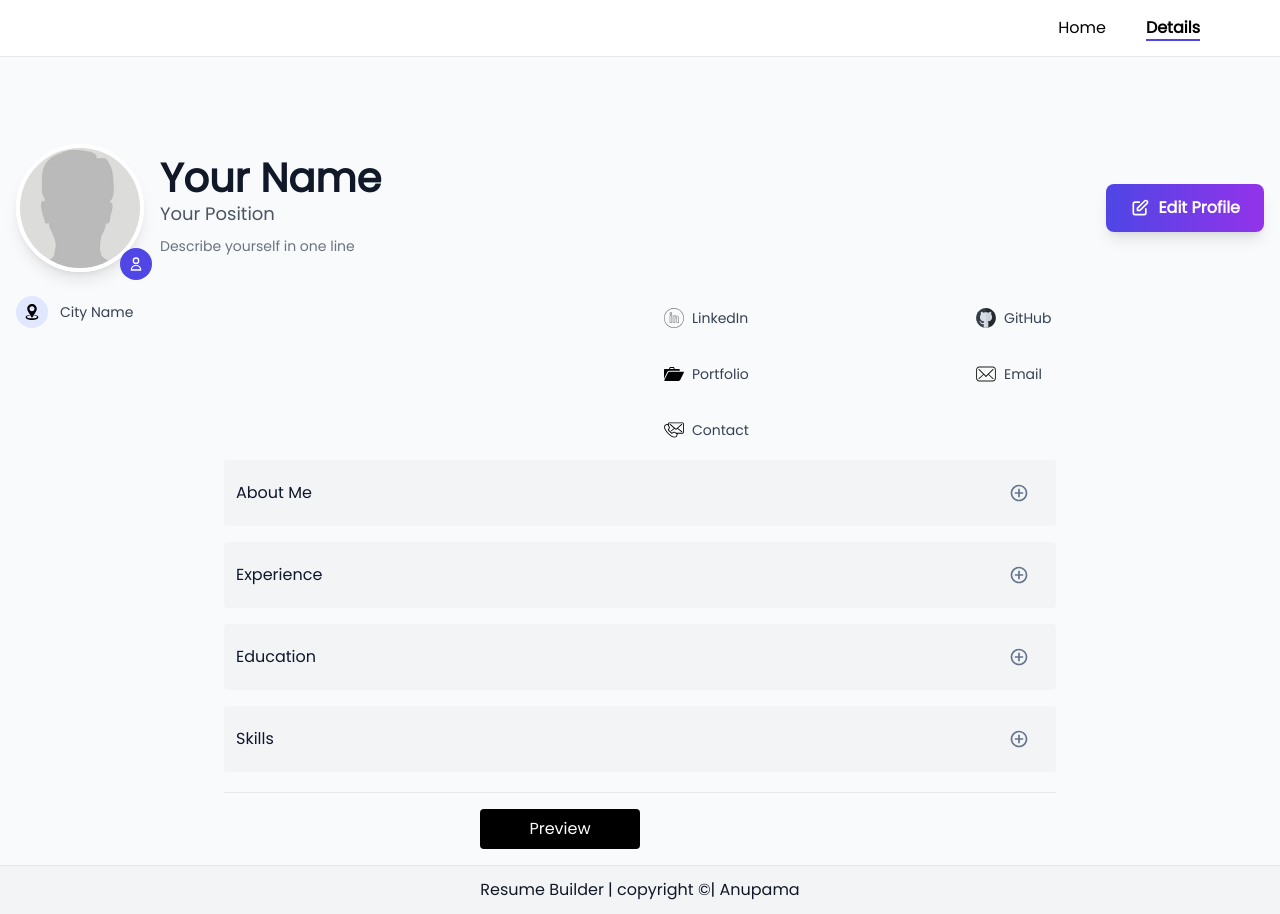
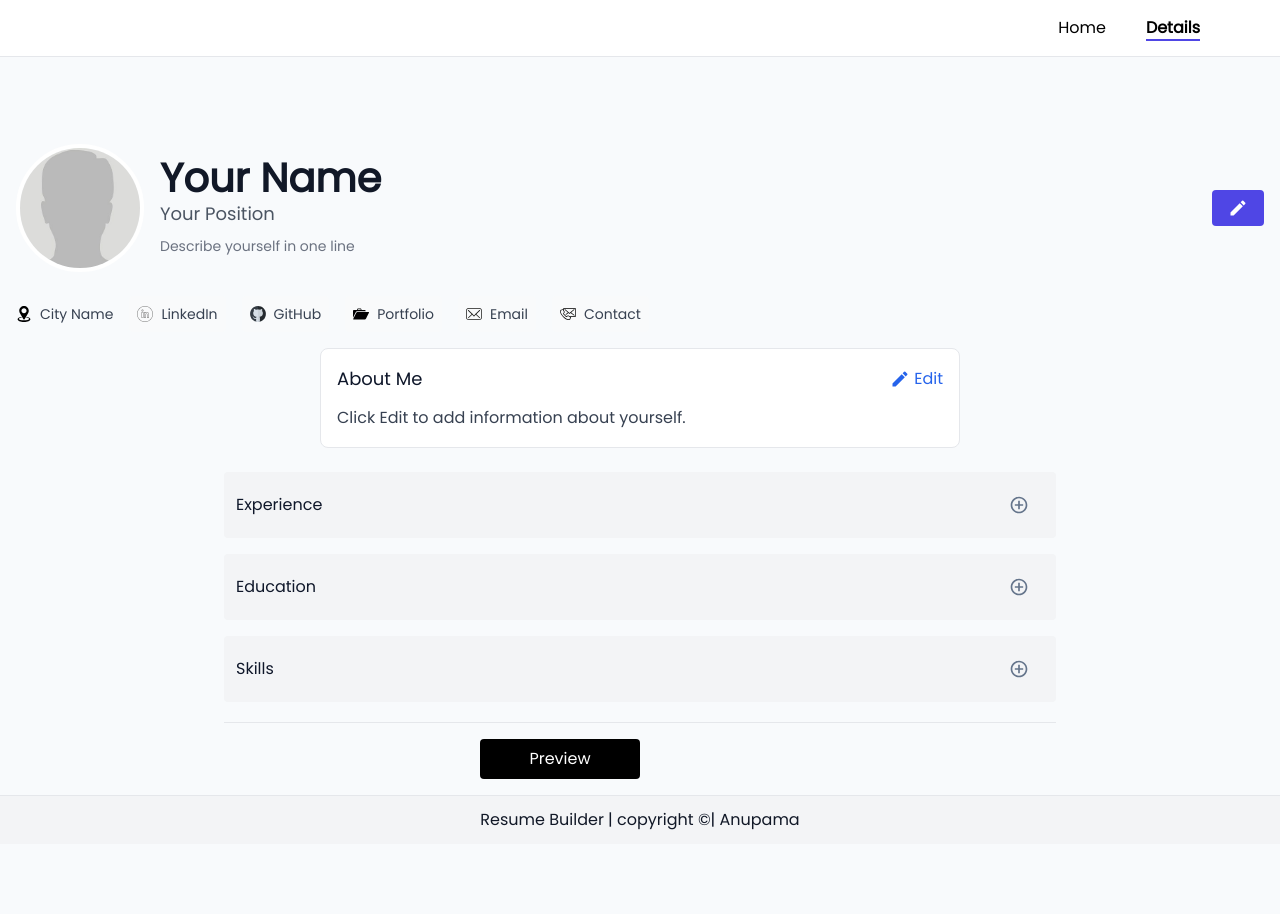
Before and after one commit to anupama115/resume-builder, a React (Create React App) app: page /details in a window 1280 px wide. After the commit the page ends 844 px from the top, so only its background shows below. Built offline with nearby package versions, Linux system fonts and the light colour scheme.

Commit message:
profile-changes

```diff
--- a/package.json
+++ b/package.json
@@ -13,6 +13,7 @@
     "@testing-library/user-event": "^13.5.0",
     "html2canvas": "^1.4.1",
     "jspdf": "^2.5.1",
+    "prop-types": "^15.8.1",
     "react": "^18.2.0",
     "react-dom": "^18.2.0",
     "react-icons": "^5.1.0",
--- a/src/components/AboutMe.jsx
+++ b/src/components/AboutMe.jsx
@@ -1,77 +1,51 @@
 import { useState } from 'react';
 import { useSelector, useDispatch } from 'react-redux';
-import { MdAddCircleOutline, MdEdit, MdClose } from 'react-icons/md';
+import { MdEdit } from 'react-icons/md';
 import { setAboutMe } from '../store/slices/AboutMeSlice';
 
 function AboutMe() {
-
-    const [show, setShow] = useState(false);
-    const [isEdit, setIsEdit] = useState(false);
-    const [validated, setValidated] = useState(false);
-    // Retrieve the 'about' data from the Redux store
-    const about = useSelector(state => state.aboutMe)
+    const [isEditing, setIsEditing] = useState(false);
+    const about = useSelector(state => state.aboutMe);
     const dispatch = useDispatch();
 
-    const handleAbout = (e) => {
-        const valid = e.currentTarget;
-        if (!valid.checkValidity()) {
-            setValidated(true);
-            setIsEdit(false)
-        }
-        else {
-            setIsEdit(true)
-        }
-        dispatch(setAboutMe(e.target.value))
-    }
+    const handleSave = () => {
+        setIsEditing(false);
+    };
 
-    const handleClose = () => {
-        setShow(false);
-        setValidated(false);
-    }
-    const handleShow = () => setShow(true);
+    const handleEdit = () => {
+        setIsEditing(true);
+    };
 
     return (
-        <div className="flex justify-center mt-2">
-            <div className="w-full md:w-8/12">
-                <div className="flex justify-between items-center bg-gray-100 rounded px-3 py-2">
-                    <h5 className="m-0">About Me</h5>
-                    {!isEdit && <MdAddCircleOutline size={30} className="rounded edit cursor-pointer" onClick={handleShow} />}
-                    {isEdit && <MdEdit size={30} className="rounded edit cursor-pointer" onClick={handleShow} />}
+        <div className="w-full max-w-2xl mx-auto p-4">
+            <div className="bg-white border rounded-lg p-4">
+                <div className="flex justify-between items-center mb-3">
+                    <h3 className="text-lg font-medium">About Me</h3>
+                    <button
+                        onClick={isEditing ? handleSave : handleEdit}
+                        className="flex items-center gap-1 text-blue-600 hover:text-blue-800"
+                    >
+                        <MdEdit size={20} />
+                        {isEditing ? 'Save' : 'Edit'}
+                    </button>
                 </div>
-                <div className="mt-2">
-                    {
-                        about &&
-                        <p className="py-2 break-words">
-                            {about}
-                        </p>
-                    }
-                </div>
+
+                {isEditing ? (
+                    <textarea
+                        value={about}
+                        onChange={(e) => dispatch(setAboutMe(e.target.value))}
+                        placeholder="Write about yourself..."
+                        className="w-full p-3 border rounded-md resize-none"
+                        rows={4}
+                    />
+                ) : (
+                    <p className="text-gray-700 leading-relaxed">
+                        {about || 'Click Edit to add information about yourself.'}
+                    </p>
+                )}
             </div>
-
-            {show && (
-                <div className="fixed inset-0 z-50 flex items-center justify-center bg-black/50">
-                    <div className="bg-white rounded shadow-lg w-11/12 md:w-2/3 max-w-2xl">
-                        <div className="flex justify-between items-center border-b px-4 py-2">
-                            <h3 className="font-semibold">About Me</h3>
-                            <MdClose size={30} className="rounded edit cursor-pointer" onClick={handleClose} />
-                        </div>
-                        <div className="p-4">
-                            <form noValidate>
-                                <div className="mb-3">
-                                    <textarea required rows={6} placeholder="Write about yourself" value={about} onChange={handleAbout} className="w-full border rounded p-2" />
-                                </div>
-                            </form>
-                        </div>
-                        <div className="flex justify-end gap-2 border-t px-4 py-2">
-                            <button type="button" className="rounded edit px-2 cursor-pointer" onClick={handleClose}>
-                                Save Changes
-                            </button>
-                        </div>
-                    </div>
-                </div>
-            )}
         </div>
-    )
+    );
 }
 
 export default AboutMe;
--- a/src/components/Profile.jsx
+++ b/src/components/Profile.jsx
@@ -1,8 +1,30 @@
 import { useState } from 'react'
 import { useSelector, useDispatch } from 'react-redux';
-import { MdClose } from 'react-icons/md';
+import { MdClose, MdEdit } from 'react-icons/md';
+import PropTypes from 'prop-types';
 import { setProfile } from '../store/slices/ProfileSlice';
 import { setFile } from '../store/slices/FileSlice';
+
+// Constants moved outside component to prevent recreation on each render
+const SOCIAL_LINKS = [
+    { icon: "/images/linkedin (2).svg", label: "LinkedIn" },
+    { icon: "/images/github.svg", label: "GitHub" },
+    { icon: "/images/portfolio.svg", label: "Portfolio" },
+    { icon: "/images/email.svg", label: "Email" },
+    { icon: "/images/contact.svg", label: "Contact" }
+];
+
+const FORM_FIELDS = [
+    { name: "name", placeholder: "Your Name", type: "text" },
+    { name: "location", placeholder: "City, Country", type: "text" },
+    { name: "position", placeholder: "Your Position", type: "text" },
+    { name: "tagline", placeholder: "Describe yourself in one line", type: "text" },
+    { name: "email", placeholder: "Email Address", type: "email" },
+    { name: "contact", placeholder: "Contact Number", type: "number" },
+    { name: "github", placeholder: "GitHub Profile", type: "text" },
+    { name: "linkedin", placeholder: "LinkedIn Profile", type: "text" },
+    { name: "website", placeholder: "Your Portfolio Website", type: "text" }
+];
 
 function Profile() {
     const [show, setShow] = useState(false);
@@ -10,22 +32,8 @@ function Profile() {
     const profile = useSelector(state => state.profile)
     const file = useSelector(state => state.file)
 
-    const handleFile = (e) => {
-        dispatch(setFile(URL.createObjectURL(e.target.files[0])));
-    }
-
-    const handleProfile = (e) => {
-        dispatch(setProfile({ name: e.target.name, value: e.target.value }))
-    }
-
-
-    const socialLinks = [
-        { icon: "/images/linkedin (2).svg", label: "LinkedIn", value: profile.linkedin },
-        { icon: "/images/github.svg", label: "GitHub", value: profile.github },
-        { icon: "/images/portfolio.svg", label: "Portfolio", value: profile.website },
-        { icon: "/images/email.svg", label: "Email", value: profile.email },
-        { icon: "/images/contact.svg", label: "Contact", value: profile.contact }
-    ];
+    const handleFile = (e) => dispatch(setFile(URL.createObjectURL(e.target.files[0])));
+    const handleProfile = (e) => dispatch(setProfile({ name: e.target.name, value: e.target.value }));
 
     return (
         <>
@@ -33,16 +41,8 @@ function Profile() {
             <div className="flex flex-col md:flex-row items-center justify-between mb-6">
                 <div className="flex items-center space-x-4 mb-4 md:mb-0">
                     <div className="relative">
-                        <img
-                            src={file}
-                            className="w-24 h-24 md:w-32 md:h-32 rounded-full object-cover border-4 border-white shadow-lg"
-                            alt="Profile"
-                        />
-                        <div className="absolute -bottom-2 -right-2 bg-indigo-600 rounded-full p-2">
-                            <svg className="w-4 h-4 text-white" fill="none" stroke="currentColor" viewBox="0 0 24 24">
-                                <path strokeLinecap="round" strokeLinejoin="round" strokeWidth={2} d="M16 7a4 4 0 11-8 0 4 4 0 018 0zM12 14a7 7 0 00-7 7h14a7 7 0 00-7-7z" />
-                            </svg>
-                        </div>
+                        <img src={file} className="w-24 h-24 md:w-32 md:h-32 rounded-full object-cover border-4 border-white" alt="Profile" />
+
                     </div>
                     <div>
                         <h2 className="text-2xl md:text-3xl font-bold text-gray-900 mb-1">{profile.name || "Your Name"}</h2>
@@ -50,36 +50,24 @@ function Profile() {
                         <p className="text-gray-500 text-sm">{profile.tagline || "Add a tagline to describe yourself"}</p>
                     </div>
                 </div>
-                <button
-                    className="bg-gradient-to-r from-indigo-600 to-purple-600 hover:from-indigo-700 hover:to-purple-700 text-white px-6 py-3 rounded-lg font-semibold shadow-lg hover:shadow-xl transform hover:-translate-y-1 transition-all duration-300 flex items-center space-x-2"
-                    onClick={() => setShow(true)}
-                >
-                    <svg className="w-5 h-5" fill="none" stroke="currentColor" viewBox="0 0 24 24">
-                        <path strokeLinecap="round" strokeLinejoin="round" strokeWidth={2} d="M11 5H6a2 2 0 00-2 2v11a2 2 0 002 2h11a2 2 0 002-2v-5m-1.414-9.414a2 2 0 112.828 2.828L11.828 15H9v-2.828l8.586-8.586z" />
-                    </svg>
-                    <span>Edit Profile</span>
+                <button className="bg-indigo-600 text-white px-4 py-2 rounded" onClick={() => setShow(true)}>
+                    <MdEdit size={20} />
                 </button>
             </div>
 
             {/* Contact Information */}
-            <div className="grid grid-cols-1 md:grid-cols-2 gap-6">
-                <div className="space-y-3">
-                    <div className="flex items-center space-x-3 text-gray-700">
-                        <div className="flex-shrink-0 w-8 h-8 bg-indigo-100 rounded-full flex items-center justify-center">
-                            <img src="/images/location.svg" alt="Location" width="16" height="16" />
-                        </div>
-                        <span className="text-sm">{profile.location || "Add your location"}</span>
-                    </div>
+            <div className="flex flex-wrap items-center gap-4">
+                <div className="flex items-center space-x-2 text-gray-700">
+                    <img src="/images/location.svg" alt="Location" width="16" height="16" />
+                    <span className="text-sm">{profile.location || "Add your location"}</span>
                 </div>
 
-                <div className="grid grid-cols-2 gap-3">
-                    {socialLinks.map((link, index) => (
-                        <div key={index} className="flex items-center space-x-2 p-3 bg-gray-50 hover:bg-gray-100 rounded-lg transition-colors duration-200 cursor-pointer group">
-                            <img src={link.icon} alt={link.label} width="20" height="20" className="group-hover:scale-110 transition-transform duration-200" />
-                            <span className="text-sm font-medium text-gray-700 group-hover:text-indigo-600 transition-colors duration-200">{link.label}</span>
-                        </div>
-                    ))}
-                </div>
+                {SOCIAL_LINKS.map((link, index) => (
+                    <div key={index} className="flex items-center space-x-2 p-2 bg-gray-50 hover:bg-gray-100 rounded cursor-pointer">
+                        <img src={link.icon} alt={link.label} width="16" height="16" />
+                        <span className="text-sm text-gray-700">{link.label}</span>
+                    </div>
+                ))}
             </div>
             {show && (
                 <div className="fixed inset-0 bg-black bg-opacity-50 flex justify-center items-center z-50">
@@ -90,17 +78,7 @@ function Profile() {
                         </div>
 
                         <div className="space-y-3">
-                            {[
-                                { name: "name", placeholder: "Your Name", type: "text" },
-                                { name: "location", placeholder: "City, Country", type: "text" },
-                                { name: "position", placeholder: "Your Position", type: "text" },
-                                { name: "tagline", placeholder: "Describe yourself in one line", type: "text" },
-                                { name: "email", placeholder: "Email Address", type: "email" },
-                                { name: "contact", placeholder: "Contact Number", type: "number" },
-                                { name: "github", placeholder: "GitHub Profile", type: "text" },
-                                { name: "linkedin", placeholder: "LinkedIn Profile", type: "text" },
-                                { name: "website", placeholder: "Your Portfolio Website", type: "text" }
-                            ].map((field) => (
+                            {FORM_FIELDS.map((field) => (
                                 <input
                                     key={field.name}
                                     type={field.type}
@@ -114,16 +92,12 @@ function Profile() {
 
                             <div>
                                 <label className="block text-sm font-medium text-gray-700 mb-1">Profile Picture</label>
-                                <input
-                                    type="file"
-                                    onChange={handleFile}
-                                    className="w-full p-2 border border-gray-300 rounded"
-                                />
+                                <input type="file" onChange={handleFile} className="w-full p-2 border border-gray-300 rounded" />
                             </div>
                         </div>
 
                         <div className="flex justify-end mt-5">
-                            <button className="bg-blacktext-white px-4 py-2 rounded" onClick={() => setShow(false)}>
+                            <button className="bg-black text-white px-4 py-2 rounded" onClick={() => setShow(false)}>
                                 Save Changes
                             </button>
                         </div>
@@ -135,4 +109,8 @@ function Profile() {
     )
 }
 
+Profile.propTypes = {
+    // dont receive props
+};
+
 export default Profile
```
Also changed, not shown: 1 other file (tests, documents, lock files or other folders).
